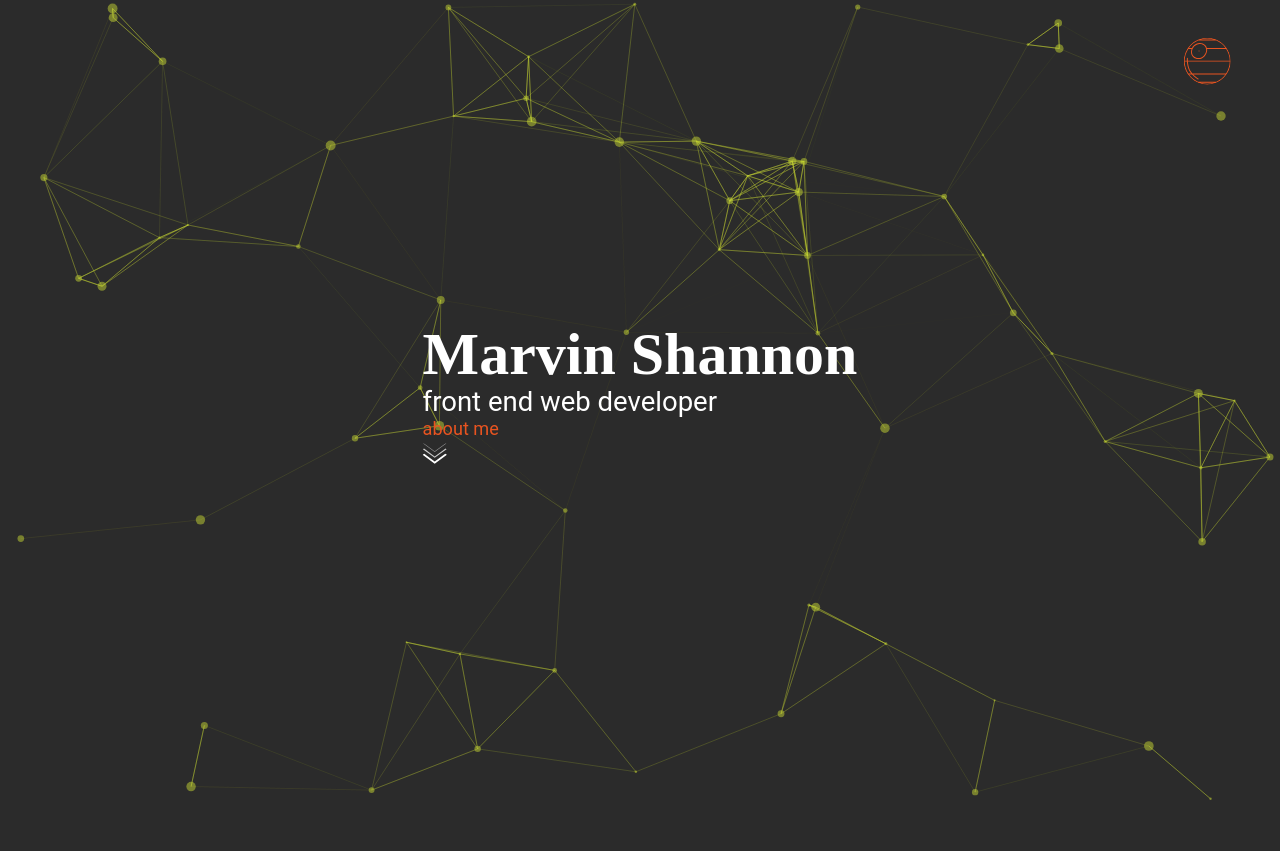
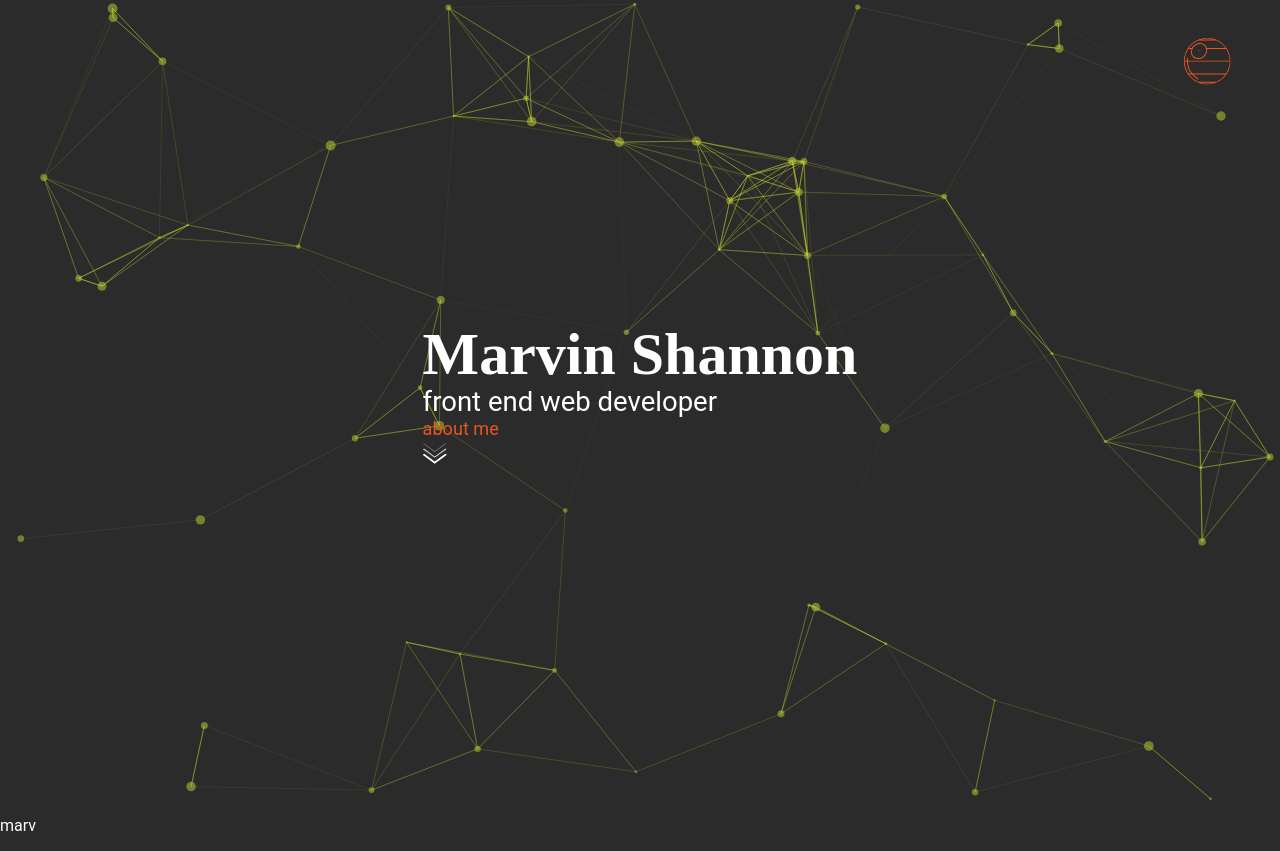
Before and after one commit to Marv1985/portfolio, a React (Create React App) app: page / in a window 1280 px wide. Before the commit the page ends 804 px from the top, so only its background shows below. Built offline with nearby package versions, Linux system fonts and the light colour scheme; a web font is replaced by a local one.

Commit message:
altered file structure to include index.js file in every folder for easier importing of components

```diff
--- /dev/null
+++ b/src/About/Components/Index.js
@@ -0,0 +1,9 @@
+import "/home/marv/react-projects/portfolio/src/About/Css/aboutMe.css";
+
+export default function AboutMe(){
+    return(
+        <div>
+            <p>marv</p>
+        </div>
+    )
+}
--- /dev/null
+++ b/src/About/Css/aboutMe.css
@@ -0,0 +1,3 @@
+p{
+    color: white;
+}
--- /dev/null
+++ b/src/App.js
@@ -0,0 +1,11 @@
+import AboutMe from "./About/Components/Index";
+import HeaderMain from "./Header/Components/Index";
+
+export default function App(){
+    return(
+        <>
+        <HeaderMain />
+        <AboutMe />
+        </>
+    )
+}
--- a/src/Header/Components/MenuButton.js
+++ b/src/Header/Components/MenuButton.js
@@ -1,5 +1,5 @@
 import deathStar from "/home/marv/react-projects/portfolio/src/Header/images/death-star.svg";
-import "/home/marv/react-projects/portfolio/src/Header/Css/homeButton.css";
+import "/home/marv/react-projects/portfolio/src/Header/Css/menuButtonImage.css";
 import "/home/marv/react-projects/portfolio/src/Header/Css/menuButton.css";
 import { useState, useCallback } from "react";
 
--- a/src/Header/Css/menuButton.css
+++ b/src/Header/Css/menuButton.css
@@ -132,7 +132,7 @@ li {
   margin-left: 5%;
   margin-top: 8%;
   border: solid var(--green-paste);
-  border-width: 0 0.2vw 0.2vw 0;
+  border-width: 0 calc(var(--font-size-smallest) + 0.2vw) calc(var(--font-size-smallest) + .2vw) 0;
   display: inline-block;
   padding: 2%;
 }
--- a/src/Header/Css/homeButton.css
+++ b/src/Header/Css/menuButtonImage.css
@@ -43,4 +43,8 @@
   background-color: #e95420;
   background-size: 100%;
   transition: background 0s;
+  -webkit-transition: background 0s;
+  -moz-transition: background 0s;
+  -ms-transition: background 0s;
+  -o-transition: background 0s;
 }
--- a/src/index.css
+++ b/src/index.css
@@ -20,6 +20,7 @@ body {
   --font-size-medium: 16px;
   --font-size-small: 13px;
   --font-size-smaller: 4px;
+  --font-size-smallest: 2px;
 }
 
 /* Colors */
--- a/src/index.js
+++ b/src/index.js
@@ -1,11 +1,11 @@
 import React from "react";
 import ReactDOM from "react-dom/client";
-import HeaderMain from "./Header/Components/HeaderMain";
+import App from "./App";
 import "./index.css";
 
 const root = ReactDOM.createRoot(document.getElementById("root"));
 root.render(
   <React.StrictMode>
-    <HeaderMain />
+    <App />
   </React.StrictMode>
 );
```
Also changed, not shown: src/Header/Components/Index.js (renamed from src/Header/Components/HeaderMain.js).
